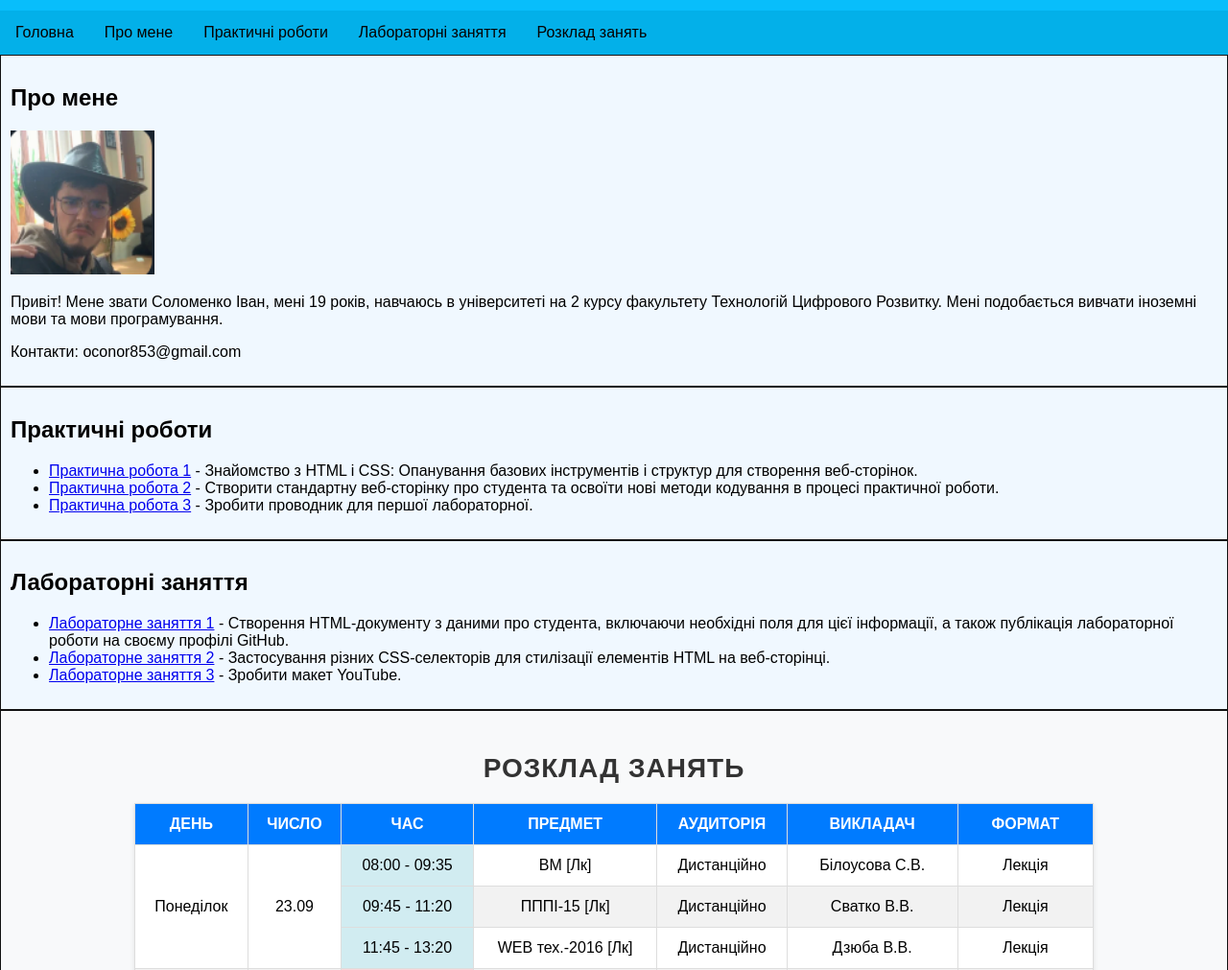
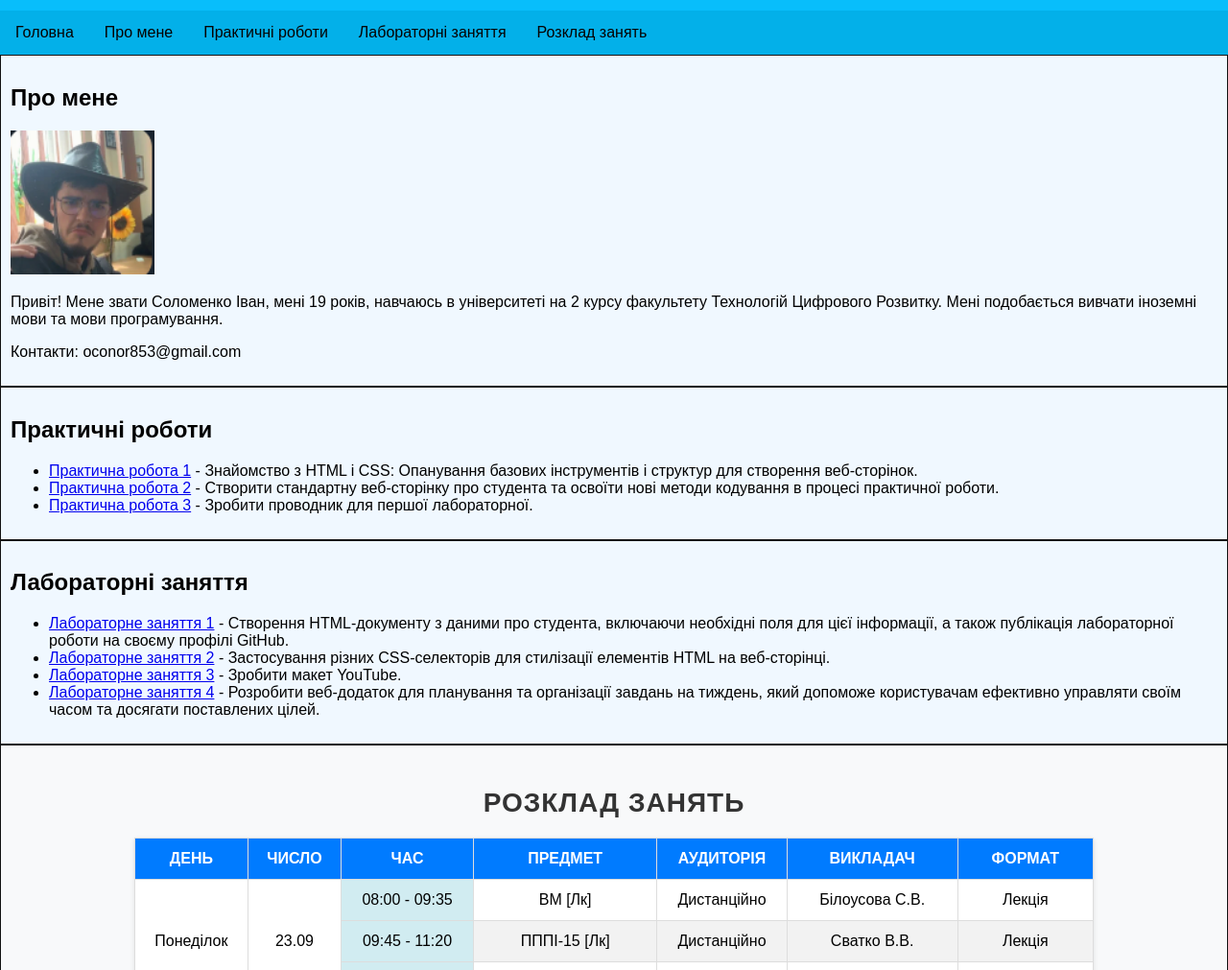
Before and after one commit to SolomenkoIvan/Web_Design_Pr_2, a plain HTML site: page index.html in a window 1280 px wide. Shown: the part 89-1100 px from the top of the page at 96% size. Drawn offline with Linux system fonts and the light colour scheme.

Commit message:
Update index.html

```diff
--- a/index.html
+++ b/index.html
@@ -36,7 +36,6 @@
             <li><a href="practical2.html">Практична робота 2</a> - Створити стандартну веб-сторінку про студента та освоїти нові методи кодування в процесі практичної роботи.</li>
             <li><a href="https://solomenkoivan.github.io/Web_Design_Prac3/" target="_blank">Практична робота 3</a> - Зробити проводник для першої лабораторної.</li>
         </ul>
-        </ul>
     </section>
 
     <section id="labs">
@@ -45,6 +44,7 @@
             <li><a href="https://solomenkoivan.github.io/Web_Technology/" target="_blank">Лабораторне заняття 1</a> - Створення HTML-документу з даними про студента, включаючи необхідні поля для цієї інформації, а також публікація лабораторної роботи на своєму профілі GitHub.</li>
             <li><a href="https://solomenkoivan.github.io/Web_design_Lb-2/" target="_blank">Лабораторне заняття 2</a> - Застосування різних CSS-селекторів для стилізації елементів HTML на веб-сторінці.</li>
             <li><a href="https://solomenkoivan.github.io/Lab-3/" target="_blank">Лабораторне заняття 3</a> - Зробити макет YouTube.</li>
+            <li><a href="https://solomenkoivan.github.io/Web_Design_Lb4/" target="_blank">Лабораторне заняття 4</a> - Розробити веб-додаток для планування та організації завдань на тиждень, який допоможе користувачам ефективно управляти своїм часом та досягати поставлених цілей.</li>
         </ul>
     </section>
 
```
